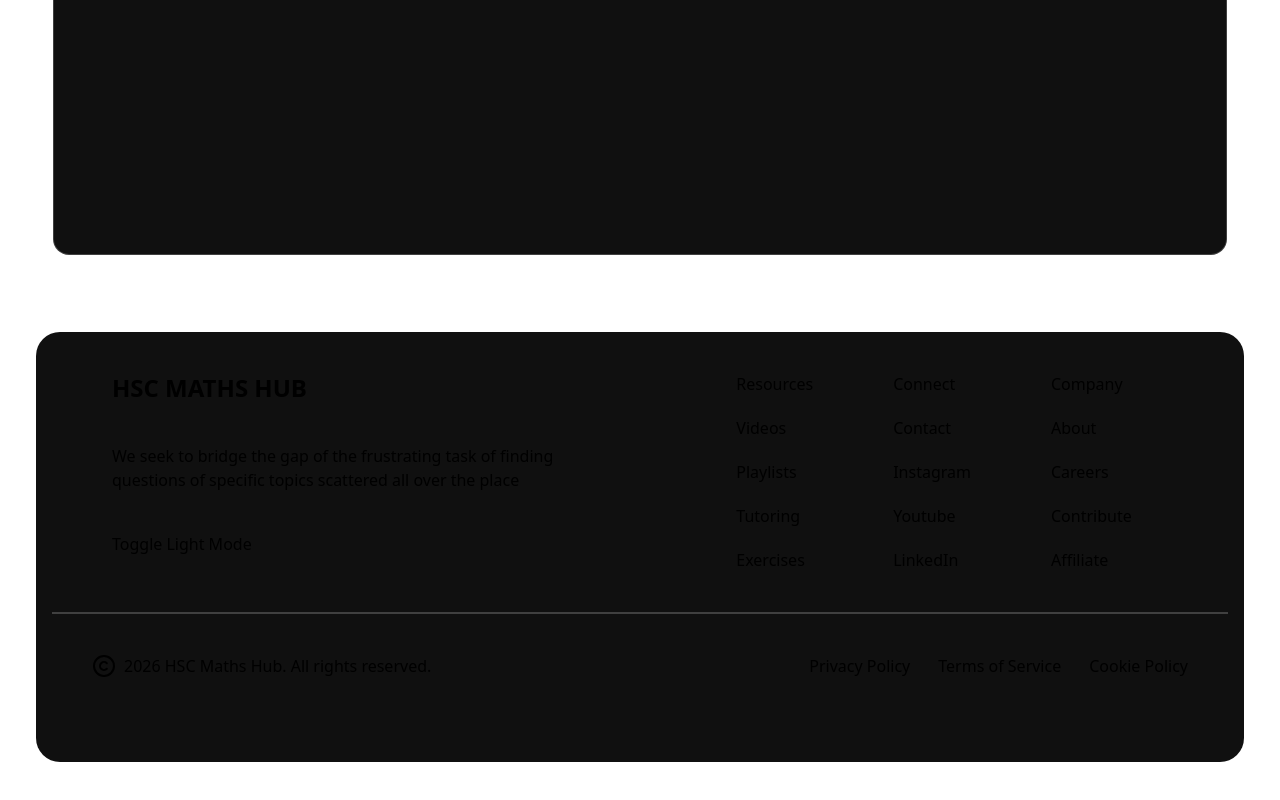
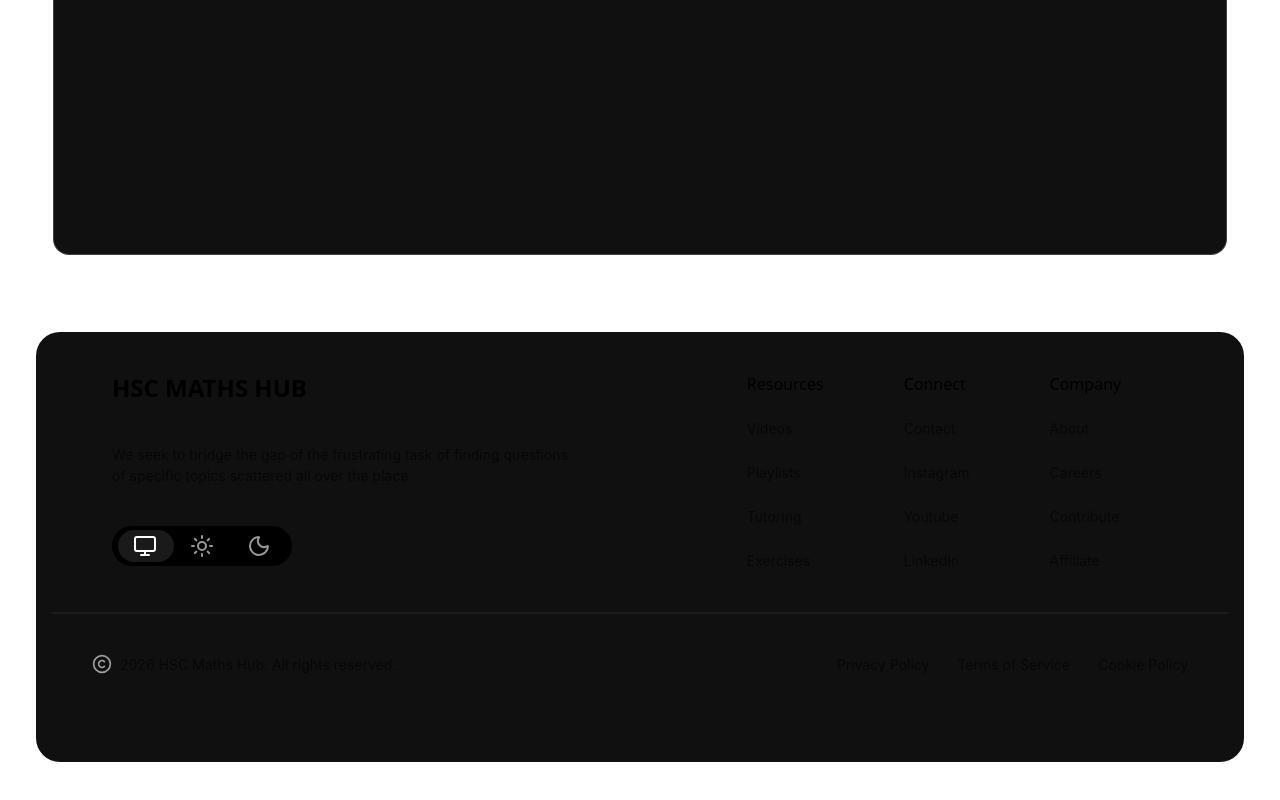
Before and after one commit to joshuapozzolungo/nsw-maths-repo, a React (Vite) app: page / in a window 1280 px wide. Shown: the part 864-1664 px from the top of the page. Built offline with nearby package versions, Linux system fonts and the light colour scheme; the HTML template or start-up script is replaced by a standard one.

Commit message:
completed footer and added toggle theme slider

```diff
--- a/package.json
+++ b/package.json
@@ -15,6 +15,7 @@
     "katex": "^0.16.27",
     "lucide-react": "^0.562.0",
     "mathjax": "^4.1.0",
+    "motion": "^12.26.1",
     "react": "^19.2.3",
     "react-dom": "^19.2.3",
     "react-latex-next": "^3.0.0",
--- a/src/App.css
+++ b/src/App.css
@@ -57,3 +57,15 @@ body {
 @theme {
   --color-secondary-box: #101010;
 }
+
+@utility footer-main-heading {
+  font-family: "Inter", sans-serif;
+}
+
+@utility footer-sub-heading {
+  font-family: "Inter", sans-serif;
+  font-size: 14px;
+  color: var(--bg-text);
+  opacity: 0.6;
+  cursor: pointer;
+}
--- a/src/components/footer.jsx
+++ b/src/components/footer.jsx
@@ -1,7 +1,28 @@
-import React from "react"
-import { Copyright } from "lucide-react";
+import React, {useState, useEffect} from "react"
+import { Copyright, Sun, Moon, Monitor } from "lucide-react";
+import { motion } from "motion/react"
 
 export default function Footer() {
+
+  const [activeTab, setActiveTab] = useState("monitor");
+  const tabs = [
+      { id: "monitor", icon: Monitor },
+      { id: "sun", icon: Sun },
+      { id: "moon", icon: Moon },
+  ];
+
+  useEffect(() => {
+    const root = window.document.documentElement;
+
+    root.classList.remove("light", "dark");
+    if (activeTab === "monitor") {
+      const systemTheme = window.matchMedia("(prefers-color-scheme: dark)").matches ? "dark" : "light";
+      root.classList.add(systemTheme);
+    }
+    else {
+      root.classList.add(activeTab === "moon" ? "dark" : "light")
+    }
+  }, [activeTab]);
 
   return (
     <footer className="relative gap-x-4 my-20 px-4 mx-auto mb-4 h-auto min-h-[580px]
@@ -9,8 +30,22 @@ export default function Footer() {
       <div className="grid grid-cols-2 mx-auto min-h-[280px] md:min-h[250px] lg:min-h:[130px]">
         <div className="flex flex-col pt-10 px-15 space-y-10">
           <a className="font-bold text-2xl">HSC MATHS HUB</a>
-          <p>We seek to bridge the gap of the frustrating task of finding questions of specific topics scattered all over the place</p>
-          <div>Toggle Light Mode</div>
+          <p className="footer-sub-heading cursor-default">We seek to bridge the gap of the frustrating task of finding questions of specific topics scattered all over the place</p>
+          <div className="flex relative justify-between items-center w-45 h-10 rounded-full bg-black p-1">
+            <motion.div
+              layoutId="active-pill"
+              className="absolute h-8 rounded-full bg-white/10 border-white/20"
+              initial={false}
+              animate={{
+                width: "calc(33.33% - 4px)",
+                x : activeTab === "monitor" ? 2 : activeTab === "sun" ? "100%" : "200%",
+              }}
+              transition={{ type: "spring", stiffness: 400, damping: 30 }}
+            ></motion.div>
+            <div className="flex-1 flex justify-center"><Monitor className={`cursor-pointer ${activeTab === "monitor" ? "text-white" : "text-white/60 hover:text-white"}`} onClick={() => setActiveTab("monitor")}></Monitor></div>
+            <div className="flex-1 flex justify-center text-white/60"><Sun className={`cursor-pointer ${activeTab === "sun" ? "text-white" : "text-white/60 hover:text-white"}`} onClick={() => setActiveTab("sun")}></Sun></div>
+            <div className="flex-1 flex justify-center text-white/60"><Moon className={`cursor-pointer ${activeTab === "moon" ? "text-white" : "text-white/60 hover:text-white"}`} onClick={() => setActiveTab("moon")}></Moon></div>
+          </div>
         </div>
         <div className="">
          <div className="flex justify-center items-center space-x-20 pt-10">
@@ -18,46 +53,46 @@ export default function Footer() {
             <div className="space-y-5">
               <h3>Resources</h3>
               <ul className="flex flex-col gap-5">
-                <li> <a>Videos</a> </li>
-                <li> <a>Playlists</a> </li>
-                <li> <a>Tutoring</a> </li>
-                <li> <a>Exercises</a> </li>
+                <li> <a className="footer-sub-heading hover:underline">Videos</a> </li>
+                <li> <a className="footer-sub-heading hover:underline">Playlists</a> </li>
+                <li> <a className="footer-sub-heading hover:underline">Tutoring</a> </li>
+                <li> <a className="footer-sub-heading hover:underline">Exercises</a> </li>
               </ul>
             </div>
 
             <div className="space-y-5">
               <h3>Connect</h3>
               <ul className="flex flex-col gap-5">
-                <li> <a>Contact</a> </li>
-                <li> <a>Instagram</a> </li>
-                <li> <a>Youtube</a> </li>
-                <li> <a>LinkedIn</a> </li>
+                <li> <a className="footer-sub-heading hover:underline">Contact</a> </li>
+                <li> <a className="footer-sub-heading hover:underline">Instagram</a> </li>
+                <li> <a className="footer-sub-heading hover:underline">Youtube</a> </li>
+                <li> <a className="footer-sub-heading hover:underline">LinkedIn</a> </li>
               </ul>
             </div>
 
             <div className="space-y-5">
               <h3>Company</h3>
               <ul className="flex flex-col gap-5">
-                <li> <a>About</a> </li>
-                <li> <a>Careers</a> </li>
-                <li> <a>Contribute</a> </li>
-                <li> <a>Affiliate</a> </li>
+                <li> <a className="footer-sub-heading hover:underline">About</a> </li>
+                <li> <a className="footer-sub-heading hover:underline">Careers</a> </li>
+                <li> <a className="footer-sub-heading hover:underline">Contribute</a> </li>
+                <li> <a className="footer-sub-heading hover:underline">Affiliate</a> </li>
               </ul>
             </div>
 
           </div>
         </div>
       </div>
-      <hr className="border-1 border-white/20"></hr>
+      <hr className="border-1 border-white/5"></hr>
       <div className="grid grid-cols-2 mx-auto h-[100px] pt-10 px-10">
         <div className="flex space-x-2">
-          <Copyright></Copyright>
-          <p>2026 HSC Maths Hub. All rights reserved.</p>
+          <Copyright className="text-white/60 w-5 h-5"></Copyright>
+          <p className="footer-sub-heading cursor-default">2026 HSC Maths Hub. All rights reserved.</p>
         </div>
         <div className="flex space-x-7 justify-end">
-          <a className="hover:underline cursor-pointer">Privacy Policy</a>
-          <a className="hover:underline cursor-pointer">Terms of Service</a>
-          <a className="hover:underline cursor-pointer">Cookie Policy</a>
+          <a className="footer-sub-heading hover:underline">Privacy Policy</a>
+          <a className="footer-sub-heading hover:underline">Terms of Service</a>
+          <a className="footer-sub-heading hover:underline">Cookie Policy</a>
         </div>
       </div>
     </footer>
```
Also changed, not shown: 1 other file (tests, documents, lock files or other folders).
